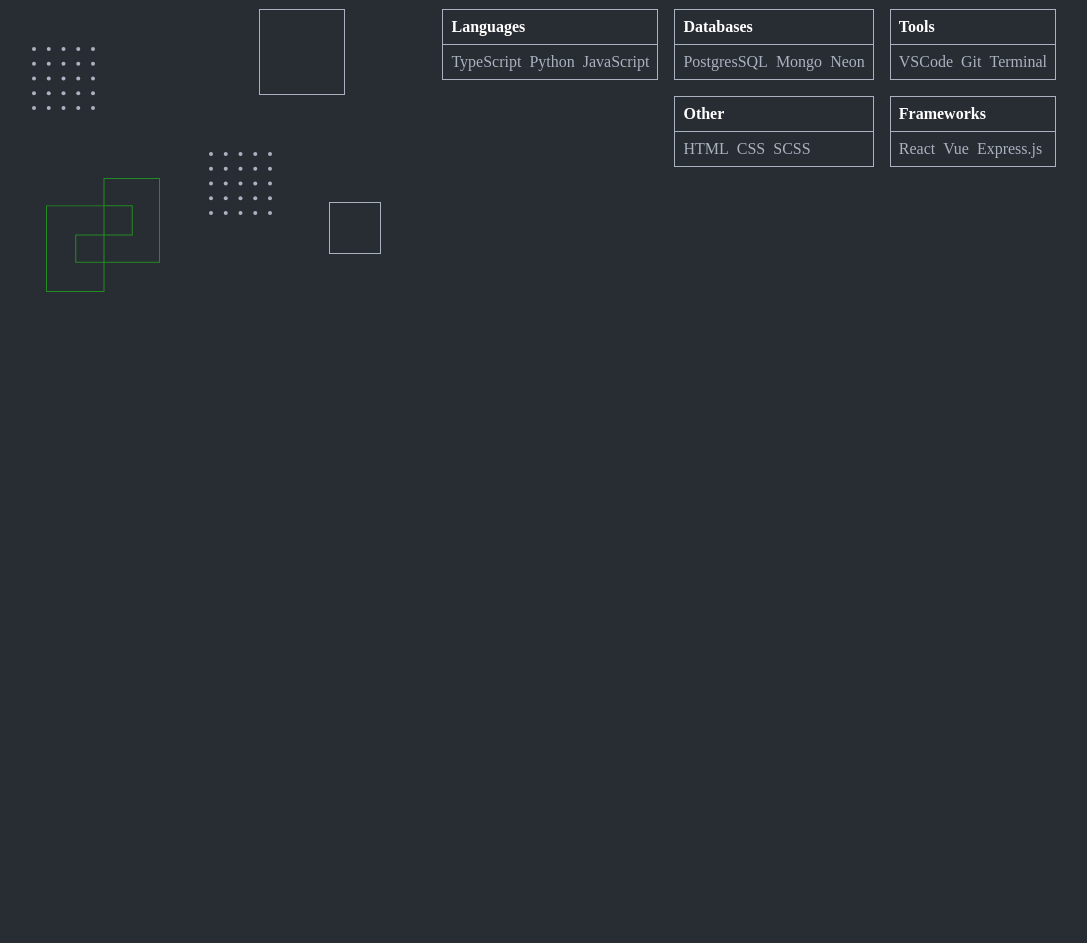
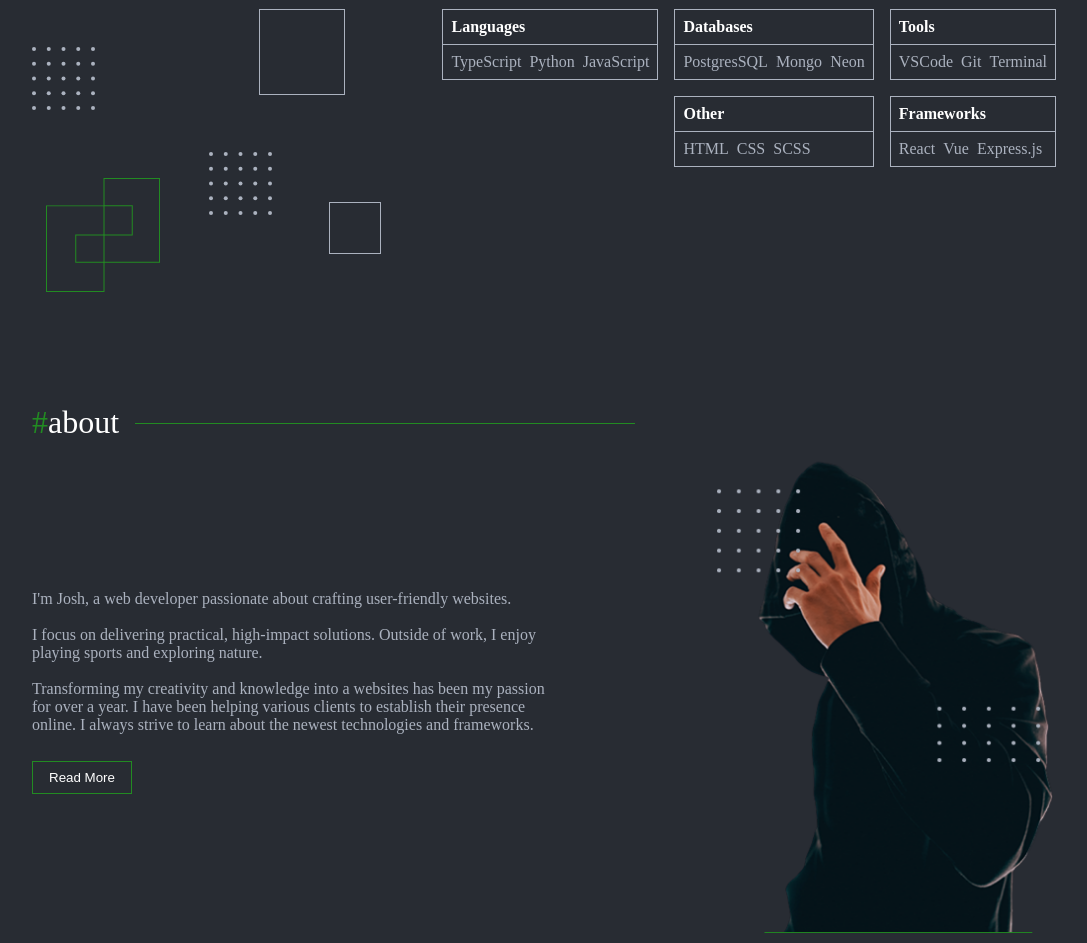
Before and after one commit to josh-banaga/Portfolio, a plain HTML site: page index.html in a window 1280 px wide. Shown: the part 2248-3191 px from the top of the page, without its empty margins (96-1183 px from the left). Before the commit the page ends 2540 px from the top, so only its background shows below. Drawn offline with Linux system fonts and the light colour scheme; a web font is replaced by a local one.

Commit message:
finished about me

```diff
--- a/index.html
+++ b/index.html
@@ -176,6 +176,28 @@
                     </div>
                 </div>
             </section>
+
+            <section class="about">
+                <div class="section-header">
+                    <h2>about</h2>
+                </div>
+                <div class="about-content">
+                    <div class="about-text">
+                        <p>
+                            I'm Josh, a web developer passionate about crafting user-friendly websites.
+                            <br><br>
+                            I focus on delivering practical, high-impact
+                            solutions. Outside of work, I enjoy playing sports and exploring nature.
+                            <br><br>
+                            Transforming my creativity and knowledge into a websites has been my passion for over a year.
+                            I have been helping various clients to establish their presence online.
+                            I always strive to learn about the newest technologies and frameworks.
+                        </p>
+                        <button>Read More</button>
+                    </div>
+                    <img src="/assets/about-image.png" alt="Picture of Josh">
+                </div>
+            </section>
         </div>
     </main>
 </body>
--- a/style.css
+++ b/style.css
@@ -324,3 +324,35 @@ header {
     border-bottom: 1px solid var(--gray);
     margin: 0;
 }
+
+/* About Section */
+
+.about-content {
+    display: flex;
+    align-items: center;
+    justify-content: space-between;
+
+    img {
+        max-width: 339px;
+        animation: upAndDownAnimation 4s ease-in-out infinite;
+    }
+}
+
+.about-text {
+    max-width: 515px;
+
+    p {
+        margin-bottom: 27px;
+    }
+}
+
+@keyframes upAndDownAnimation {
+    0%, 100% {
+        transform: translateY(0);
+    }
+
+    50% {
+        transform: translateY(-20px);
+    }
+
+}
```
Also changed, not shown: assets/about-image.png (added).
